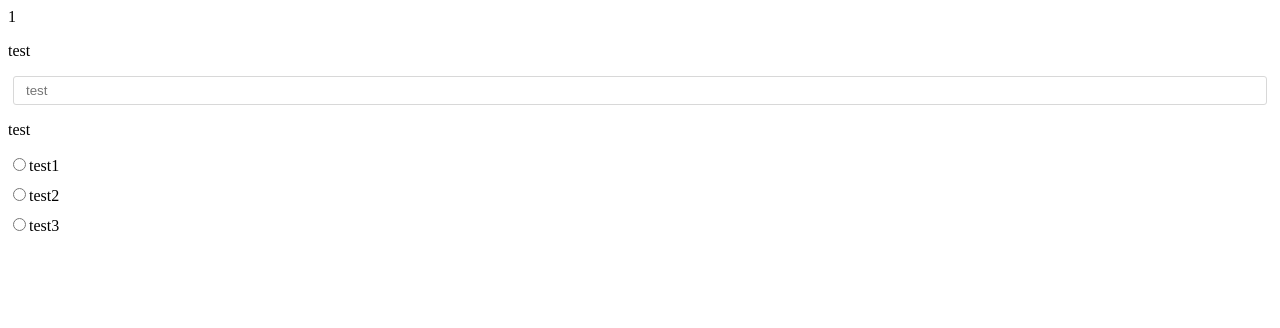
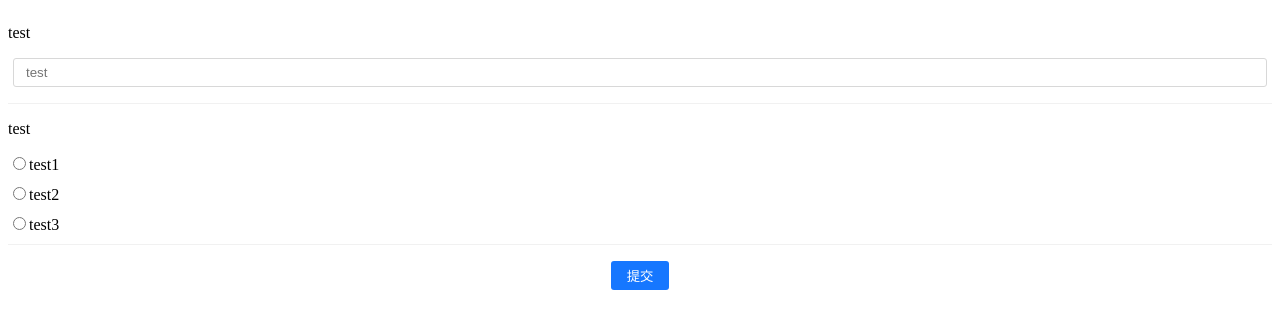
Before and after one commit to cfbstrong/wenjuan-client, a Next.js app: page /question/1 in a window 1280 px wide. Shown: the top 328 px of the page. Built offline with nearby package versions, Linux system fonts and the light colour scheme.

Commit message:
feature: Hide the domain to submit the form ID information

```diff
--- a/src/pages/question/[id].tsx
+++ b/src/pages/question/[id].tsx
@@ -1,4 +1,5 @@
 import Head from "next/head";
+import styles from "@/styles/Question.module.scss";
 import QuestionInput from "@/components/QuestionComponents/QuestionInput";
 import QuestionRadio from "@/components/QuestionComponents/QuestionRadio";
 
@@ -6,7 +7,7 @@ type PropsType = {
   id: string;
 };
 
-export default function Home(props: PropsType) {
+export default function Question(props: PropsType) {
   const { id } = props;
 
   return (
@@ -17,11 +18,16 @@ export default function Home(props: PropsType) {
         <meta name="viewport" content="width=device-width, initial-scale=1" />
         <link rel="icon" href="/favicon.ico" />
       </Head>
-      {id}
+      <form action="">
+        {/* 隐藏域提交id */}
+        <input type="hidden" name="questionId" value={id} />
+        <div className={styles.componentWrapper}>
           <QuestionInput
             fe_id={"123"}
             props={{ title: "test", placeholder: "test" }}
           />
+        </div>
+        <div className={styles.componentWrapper}>
           <QuestionRadio
             fe_id={"123"}
             props={{
@@ -35,6 +41,12 @@ export default function Home(props: PropsType) {
               vertical: true,
             }}
           />
+        </div>
+        <div className={styles.submitBtnContainer}>
+          {/* <input type="submit" value="提交" /> */}
+          <button type="submit">提交</button>
+        </div>
+      </form>
     </>
   );
 }
--- /dev/null
+++ b/src/styles/Question.module.scss
@@ -0,0 +1,16 @@
+.componentWrapper {
+  border-bottom: 1px solid #f1f1f1;
+}
+
+.submitBtnContainer {
+  text-align: center;
+  margin-top: 16px;
+
+  button {
+    color: #fff;
+    background-color: #1677ff;
+    border: 1px solid transparent;
+    padding: 4px 15px;
+    border-radius: 3px;
+  }
+}
```
Lines whose indentation alone changed are shown as unchanged.
